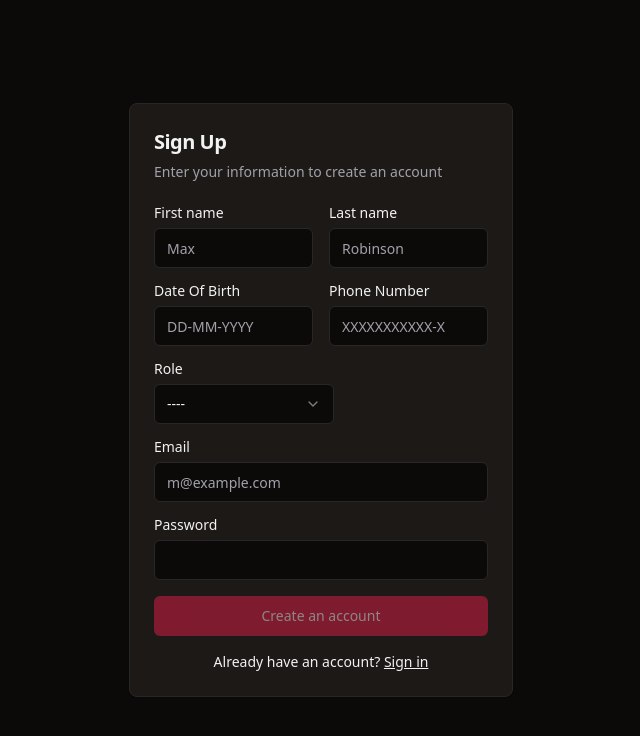
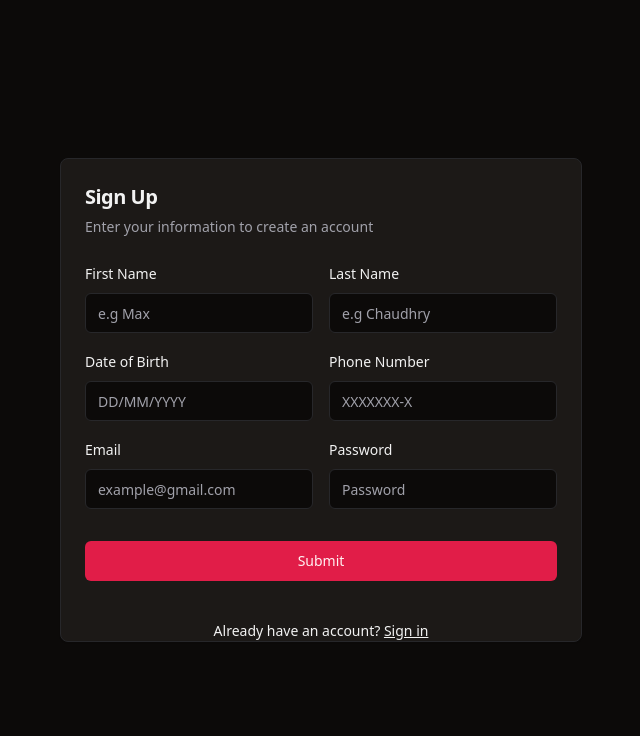
Before and after one commit to 12Danish/bank_app_frontend, a React (Vite) app: page /signup in a window 1280 px wide. Shown: the top 736 px of the page, without its empty margins (319-959 px from the left). Built offline with nearby package versions, Linux system fonts and the light colour scheme.

Commit message:
refactoring forms

```diff
--- a/package.json
+++ b/package.json
@@ -11,6 +11,7 @@
   },
   "dependencies": {
     "@emotion/styled": "^11.11.5",
+    "@hookform/resolvers": "^3.4.0",
     "@mui/icons-material": "^5.15.17",
     "@radix-ui/react-aspect-ratio": "^1.0.3",
     "@radix-ui/react-hover-card": "^1.0.7",
@@ -24,11 +25,13 @@
     "lucide-react": "^0.378.0",
     "react": "^18.2.0",
     "react-dom": "^18.2.0",
+    "react-hook-form": "^7.51.4",
     "react-resizable-panels": "^2.0.19",
     "react-router-dom": "^6.23.1",
     "react-toastify": "^10.0.5",
     "tailwind-merge": "^2.3.0",
-    "tailwindcss-animate": "^1.0.7"
+    "tailwindcss-animate": "^1.0.7",
+    "zod": "^3.23.8"
   },
   "devDependencies": {
     "@types/node": "^20.12.11",
--- /dev/null
+++ b/src/ApiService/login.tsx
@@ -0,0 +1,5 @@
+
+interface loginProps{
+email : string,
+password: string
+}
--- /dev/null
+++ b/src/components/ui/form.tsx
@@ -0,0 +1,176 @@
+import * as React from "react"
+import * as LabelPrimitive from "@radix-ui/react-label"
+import { Slot } from "@radix-ui/react-slot"
+import {
+  Controller,
+  ControllerProps,
+  FieldPath,
+  FieldValues,
+  FormProvider,
+  useFormContext,
+} from "react-hook-form"
+
+import { cn } from "@/lib/utils"
+import { Label } from "@/components/ui/label"
+
+const Form = FormProvider
+
+type FormFieldContextValue<
+  TFieldValues extends FieldValues = FieldValues,
+  TName extends FieldPath<TFieldValues> = FieldPath<TFieldValues>
+> = {
+  name: TName
+}
+
+const FormFieldContext = React.createContext<FormFieldContextValue>(
+  {} as FormFieldContextValue
+)
+
+const FormField = <
+  TFieldValues extends FieldValues = FieldValues,
+  TName extends FieldPath<TFieldValues> = FieldPath<TFieldValues>
+>({
+  ...props
+}: ControllerProps<TFieldValues, TName>) => {
+  return (
+    <FormFieldContext.Provider value={{ name: props.name }}>
+      <Controller {...props} />
+    </FormFieldContext.Provider>
+  )
+}
+
+const useFormField = () => {
+  const fieldContext = React.useContext(FormFieldContext)
+  const itemContext = React.useContext(FormItemContext)
+  const { getFieldState, formState } = useFormContext()
+
+  const fieldState = getFieldState(fieldContext.name, formState)
+
+  if (!fieldContext) {
+    throw new Error("useFormField should be used within <FormField>")
+  }
+
+  const { id } = itemContext
+
+  return {
+    id,
+    name: fieldContext.name,
+    formItemId: `${id}-form-item`,
+    formDescriptionId: `${id}-form-item-description`,
+    formMessageId: `${id}-form-item-message`,
+    ...fieldState,
+  }
+}
+
+type FormItemContextValue = {
+  id: string
+}
+
+const FormItemContext = React.createContext<FormItemContextValue>(
+  {} as FormItemContextValue
+)
+
+const FormItem = React.forwardRef<
+  HTMLDivElement,
+  React.HTMLAttributes<HTMLDivElement>
+>(({ className, ...props }, ref) => {
+  const id = React.useId()
+
+  return (
+    <FormItemContext.Provider value={{ id }}>
+      <div ref={ref} className={cn("space-y-2", className)} {...props} />
+    </FormItemContext.Provider>
+  )
+})
+FormItem.displayName = "FormItem"
+
+const FormLabel = React.forwardRef<
+  React.ElementRef<typeof LabelPrimitive.Root>,
+  React.ComponentPropsWithoutRef<typeof LabelPrimitive.Root>
+>(({ className, ...props }, ref) => {
+  const { error, formItemId } = useFormField()
+
+  return (
+    <Label
+      ref={ref}
+      className={cn(error && "text-destructive", className)}
+      htmlFor={formItemId}
+      {...props}
+    />
+  )
+})
+FormLabel.displayName = "FormLabel"
+
+const FormControl = React.forwardRef<
+  React.ElementRef<typeof Slot>,
+  React.ComponentPropsWithoutRef<typeof Slot>
+>(({ ...props }, ref) => {
+  const { error, formItemId, formDescriptionId, formMessageId } = useFormField()
+
+  return (
+    <Slot
+      ref={ref}
+      id={formItemId}
+      aria-describedby={
+        !error
+          ? `${formDescriptionId}`
+          : `${formDescriptionId} ${formMessageId}`
+      }
+      aria-invalid={!!error}
+      {...props}
+    />
+  )
+})
+FormControl.displayName = "FormControl"
+
+const FormDescription = React.forwardRef<
+  HTMLParagraphElement,
+  React.HTMLAttributes<HTMLParagraphElement>
+>(({ className, ...props }, ref) => {
+  const { formDescriptionId } = useFormField()
+
+  return (
+    <p
+      ref={ref}
+      id={formDescriptionId}
+      className={cn("text-sm text-muted-foreground", className)}
+      {...props}
+    />
+  )
+})
+FormDescription.displayName = "FormDescription"
+
+const FormMessage = React.forwardRef<
+  HTMLParagraphElement,
+  React.HTMLAttributes<HTMLParagraphElement>
+>(({ className, children, ...props }, ref) => {
+  const { error, formMessageId } = useFormField()
+  const body = error ? String(error?.message) : children
+
+  if (!body) {
+    return null
+  }
+
+  return (
+    <p
+      ref={ref}
+      id={formMessageId}
+      className={cn("text-sm font-medium text-destructive", className)}
+      {...props}
+    >
+      {body}
+    </p>
+  )
+})
+FormMessage.displayName = "FormMessage"
+
+export {
+  useFormField,
+  Form,
+  FormItem,
+  FormLabel,
+  FormControl,
+  FormDescription,
+  FormMessage,
+  FormField,
+}
--- a/src/pages/Signup.tsx
+++ b/src/pages/Signup.tsx
@@ -1,6 +1,4 @@
-import { useState } from "react";
-import { NavLink, useNavigate } from "react-router-dom"; // Import useNavigate here
-import "../styles/dashboard-layout.css";
+import { createAccount } from "@/ApiService/createAccount";
 import { Button } from "@/components/ui/button";
 import {
   Card,
@@ -9,287 +7,201 @@
   CardHeader,
   CardTitle,
 } from "@/components/ui/card";
-import { Input } from "@/components/ui/input";
-import { Label } from "@/components/ui/label";
 import {
-  Select,
-  SelectContent,
-  SelectItem,
-  SelectTrigger,
-  SelectValue,
-} from "@/components/ui/select";
-import { create_account } from "@/ApiService/CreateAccount";
+  Form,
+  FormControl,
+  FormField,
+  FormItem,
+  FormLabel,
+  FormMessage,
+} from "@/components/ui/form";
+import { notification } from "@/props/notification_props";
+import { zodResolver } from "@hookform/resolvers/zod";
+import { SubmitHandler, useForm } from "react-hook-form";
+import { NavLink, useNavigate } from "react-router-dom"; // Import useNavigate here
 import { ToastContainer, toast } from "react-toastify";
 import "react-toastify/dist/ReactToastify.css";
+import { z } from "zod";
+import "../styles/dashboard-layout.css";
+
+import { Input } from "@/components/ui/input";
+
+const formSchema = z.object({
+  firstName: z.string(),
+  lastName: z.string(),
+  dob: z.string(),
+  phoneNum: z.string(),
+  email: z.string().email(),
+  password: z.string(),
+});
+
+type FormFields = z.infer<typeof formSchema>;
 
 const Signup = () => {
   const navigate = useNavigate(); // Move useNavigate here
-  const [firstName, setFirstName] = useState("");
-  const [lastName, setLastName] = useState("");
-  const [dob, setDob] = useState("");
-  const [phoneNum, setPhoneNum] = useState("");
-  const [role, setRole] = useState("");
-  const [email, setEmail] = useState("");
-  const [password, setPassword] = useState("");
-  const [isButtonDisabled, setIsButtonDisabled] = useState(true);
+  const form = useForm<FormFields>({
+    resolver: zodResolver(formSchema),
+  });
 
-  // Function to update button disabled state
-  const updateButtonState = (
-    firstNameValue: string,
-    lastNameValue: string,
-    dobValue: string,
-    phoneNumValue: string,
-    roleValue: string,
-    emailValue: string,
-    passwordValue: string
-  ) => {
-    setIsButtonDisabled(
-      !(
-        firstNameValue &&
-        lastNameValue &&
-        dobValue &&
-        phoneNumValue &&
-        roleValue &&
-        emailValue &&
-        passwordValue
-      )
-    );
-  };
+  const onSubmit: SubmitHandler<FormFields> = async (data) => {
+    try {
+      await new Promise((resolve) => setTimeout(resolve, 1000));
+      const res = await createAccount(data);
 
-  // Function to handle form submission (create account)
-  const handleCreateAccount = async () => {
-    try {
-      console.log("Creating account...");
-      const res = await create_account(
-        firstName,
-        lastName,
-        dob,
-        phoneNum,
-        role,
-        email,
-        password
-      );
-      console.log(res);
       if (res) {
-        toast.success("Account Created. You are being redirected!", {
-          position: "top-center",
-          autoClose: 5000,
-          hideProgressBar: false,
-          closeOnClick: true,
-          pauseOnHover: true,
-          draggable: true,
-          progress: undefined,
-          theme: "dark",
-        }); // Handle successful account creation
+        toast.success("Operation successful, you are being redirected", {
+          ...notification,
+        });
 
         setTimeout(() => {
           navigate("/login");
-        }, 5000);
+        }, 3000);
       } else {
-        console.log("Error: Registration failed!");
-        toast.error(
-          "Registration failed! Please follow the specified format.",
-          {
-            position: "top-center",
-            autoClose: 5000,
-            hideProgressBar: false,
-            closeOnClick: true,
-            pauseOnHover: true,
-            draggable: true,
-            progress: undefined,
-            theme: "dark",
-          }
-        );
+        toast.error("Operation failed", { ...notification });
       }
     } catch (error) {
-      console.error("Error creating account:", error);
-      // Handle error if create_account function throws an error
-      toast.error("An error occurred while creating the account.", {
+      toast.error("Operation failed", {
         position: "top-center",
-        autoClose: 5000,
-        hideProgressBar: false,
-        closeOnClick: true,
-        pauseOnHover: true,
-        draggable: true,
-        progress: undefined,
-        theme: "dark",
+
+        className: "error-toast",
       });
     }
-  };
-
-
-  const handleFirstNameChange = (
-    event: React.ChangeEvent<HTMLInputElement>
-  ) => {
-    const { value } = event.target;
-    setFirstName(value);
-    updateButtonState(value, lastName, dob, phoneNum, role, email, password);
-  };
-
-  const handleLastNameChange = (event: React.ChangeEvent<HTMLInputElement>) => {
-    const { value } = event.target;
-    setLastName(value);
-    updateButtonState(firstName, value, dob, phoneNum, role, email, password);
-  };
-
-  const handleDobChange = (event: React.ChangeEvent<HTMLInputElement>) => {
-    const { value } = event.target;
-    setDob(value);
-    updateButtonState(
-      firstName,
-      lastName,
-      value,
-      phoneNum,
-      role,
-      email,
-      password
-    );
-  };
-
-  const handlePhoneNumChange = (event: React.ChangeEvent<HTMLInputElement>) => {
-    const { value } = event.target;
-    setPhoneNum(value);
-    updateButtonState(firstName, lastName, dob, value, role, email, password);
-  };
-
-  const handleRoleChange = (value: string) => {
-    setRole(value);
-    updateButtonState(
-      firstName,
-      lastName,
-      dob,
-      phoneNum,
-      value,
-      email,
-      password
-    );
-  };
-
-  const handleEmailChange = (event: React.ChangeEvent<HTMLInputElement>) => {
-    const { value } = event.target;
-    setEmail(value);
-    updateButtonState(
-      firstName,
-      lastName,
-      dob,
-      phoneNum,
-      role,
-      value,
-      password
-    );
-  };
-
-  const handlePasswordChange = (event: React.ChangeEvent<HTMLInputElement>) => {
-    const { value } = event.target;
-    setPassword(value);
-    updateButtonState(firstName, lastName, dob, phoneNum, role, email, value);
   };
 
   return (
     <>
       <div className="center-body-wrapper">
-        <Card className="mx-auto max-w-sm">
+        <Card className="max-h-screen">
+          {/* This portion has the header */}
           <CardHeader>
             <CardTitle className="text-xl">Sign Up</CardTitle>
             <CardDescription>
               Enter your information to create an account
             </CardDescription>
           </CardHeader>
+          {/* This portion has the body of the form */}
           <CardContent>
+            <Form {...form}>
+              <form
+                onSubmit={form.handleSubmit(onSubmit)}
+                className="space-y-8"
+              >
                 <div className="grid gap-4">
+                  {/* First Row */}
                   <div className="grid grid-cols-2 gap-4">
-                <div className="grid gap-2">
-                  <Label htmlFor="first-name">First name</Label>
-                  <Input
-                    id="first-name"
-                    placeholder="Max"
-                    value={firstName}
-                    onChange={handleFirstNameChange}
-                    required
+                    {/* First Name */}
+                    <FormField
+                      control={form.control}
+                      name="firstName"
+                      render={({ field }) => (
+                        <FormItem>
+                          <FormLabel>First Name</FormLabel>
+                          <FormControl>
+                            <Input placeholder="e.g Max" {...field} />
+                          </FormControl>
+                          <FormMessage />
+                        </FormItem>
+                      )}
+                    />
+
+                    {/* Last Name */}
+                    <FormField
+                      control={form.control}
+                      name="lastName"
+                      render={({ field }) => (
+                        <FormItem>
+                          <FormLabel>Last Name</FormLabel>
+                          <FormControl>
+                            <Input placeholder="e.g Chaudhry" {...field} />
+                          </FormControl>
+                          <FormMessage />
+                        </FormItem>
+                      )}
                     />
                   </div>
-                <div className="grid gap-2">
-                  <Label htmlFor="last-name">Last name</Label>
+                  {/* Second Row */}
+                  <div className="grid grid-cols-2 gap-4">
+                    {/* DOB*/}
+                    <FormField
+                      control={form.control}
+                      name="dob"
+                      render={({ field }) => (
+                        <FormItem>
+                          <FormLabel>Date of Birth</FormLabel>
+                          <FormControl>
+                            <Input placeholder="DD/MM/YYYY" {...field} />
+                          </FormControl>
+                          <FormMessage />
+                        </FormItem>
+                      )}
+                    />
+
+                    {/* Third Row */}
+                    <FormField
+                      control={form.control}
+                      name="phoneNum"
+                      render={({ field }) => (
+                        <FormItem>
+                          <FormLabel>Phone Number</FormLabel>
+                          <FormControl>
+                            <Input placeholder="XXXXXXX-X" {...field} />
+                          </FormControl>
+                          <FormMessage />
+                        </FormItem>
+                      )}
+                    />
+                  </div>
+                  {/* Fourth Row */}
+                  <div className="grid grid-cols-2 gap-4">
+                    <FormField
+                      control={form.control}
+                      name="email"
+                      render={({ field }) => (
+                        <FormItem>
+                          <FormLabel>Email</FormLabel>
+                          <FormControl>
+                            <Input placeholder="example@gmail.com" {...field} />
+                          </FormControl>
+                          <FormMessage />
+                        </FormItem>
+                      )}
+                    />
+
+                    <FormField
+                      control={form.control}
+                      name="password"
+                      render={({ field }) => (
+                        <FormItem>
+                          <FormLabel>Password</FormLabel>
+                          <FormControl>
                             <Input
-                    id="last-name"
-                    placeholder="Robinson"
-                    value={lastName}
-                    onChange={handleLastNameChange}
-                    required
+                              type="password"
+                              placeholder="Password"
+                              {...field}
+                            />
+                          </FormControl>
+                          <FormMessage />
+                        </FormItem>
+                      )}
                     />
                   </div>
                 </div>
-              <div className="grid grid-cols-2 gap-4">
-                <div className="grid gap-2">
-                  <Label htmlFor="dob">Date Of Birth</Label>
-                  <Input
-                    id="dob"
-                    placeholder="DD-MM-YYYY"
-                    value={dob}
-                    onChange={handleDobChange}
-                    required
-                  />
-                </div>
-                <div className="grid gap-2">
-                  <Label htmlFor="phone-num">Phone Number</Label>
-                  <Input
-                    id="phone-num"
-                    placeholder="XXXXXXXXXXX-X"
-                    value={phoneNum}
-                    onChange={handlePhoneNumChange}
-                    required
-                  />
-                </div>
-              </div>
-              <div className="grid gap-2">
-                <Label htmlFor="role">Role</Label>
-                <Select value={role} onValueChange={handleRoleChange}>
-                  <SelectTrigger className="w-[180px]">
-                    <SelectValue placeholder="----" />
-                  </SelectTrigger>
-                  <SelectContent>
-                    <SelectItem value="Customer">Customer</SelectItem>
-                    <SelectItem value="Employee">Employee</SelectItem>
-                  </SelectContent>
-                </Select>
-              </div>
-              <div className="grid gap-2">
-                <Label htmlFor="email">Email</Label>
-                <Input
-                  id="email"
-                  type="email"
-                  placeholder="m@example.com"
-                  value={email}
-                  onChange={handleEmailChange}
-                  required
-                />
-              </div>
-              <div className="grid gap-2">
-                <Label htmlFor="password">Password</Label>
-                <Input
-                  id="password"
-                  type="password"
-                  value={password}
-                  onChange={handlePasswordChange}
-                  required
-                />
-              </div>
                 <Button
+                  disabled={form.formState.isSubmitting}
                   type="submit"
-                className="w-full"
-                onClick={handleCreateAccount}
-                disabled={isButtonDisabled}
+                  className="min-w-full"
                 >
-                Create an account
+                  {form.formState.isSubmitting ? "Loading..." : "Submit"}
                 </Button>
-            </div>
+              </form>
+            </Form>
+          </CardContent>
           <div className="mt-4 text-center text-sm">
             Already have an account?{" "}
             <NavLink to="/login" className="underline">
               Sign in
             </NavLink>
           </div>
-          </CardContent>
         </Card>
       </div>
       <ToastContainer />
--- /dev/null
+++ b/src/props/notification_props.tsx
@@ -0,0 +1,11 @@
+export const notification =
+{
+   position: "top-center",
+   autoClose: 3000,
+   hideProgressBar: false,
+   closeOnClick: true,
+   pauseOnHover: true,
+   draggable: true,
+   progress: undefined,
+   theme: "dark",
+   }
```
Also changed, not shown: src/ApiService/CreateAccount.tsx (+11 -21 lines), 1 other file (tests, documents, lock files or other folders). Lines whose indentation alone changed are shown as unchanged.
